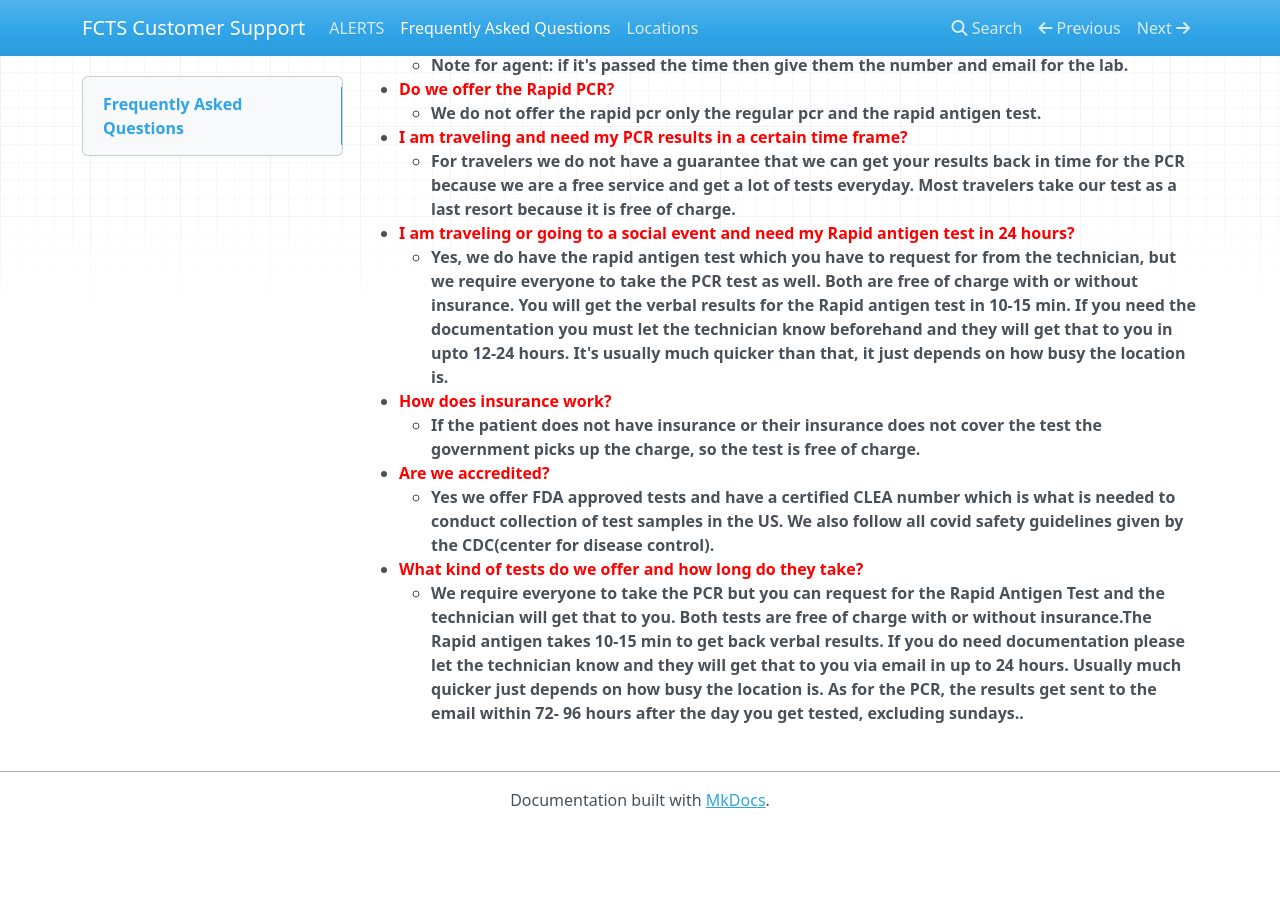
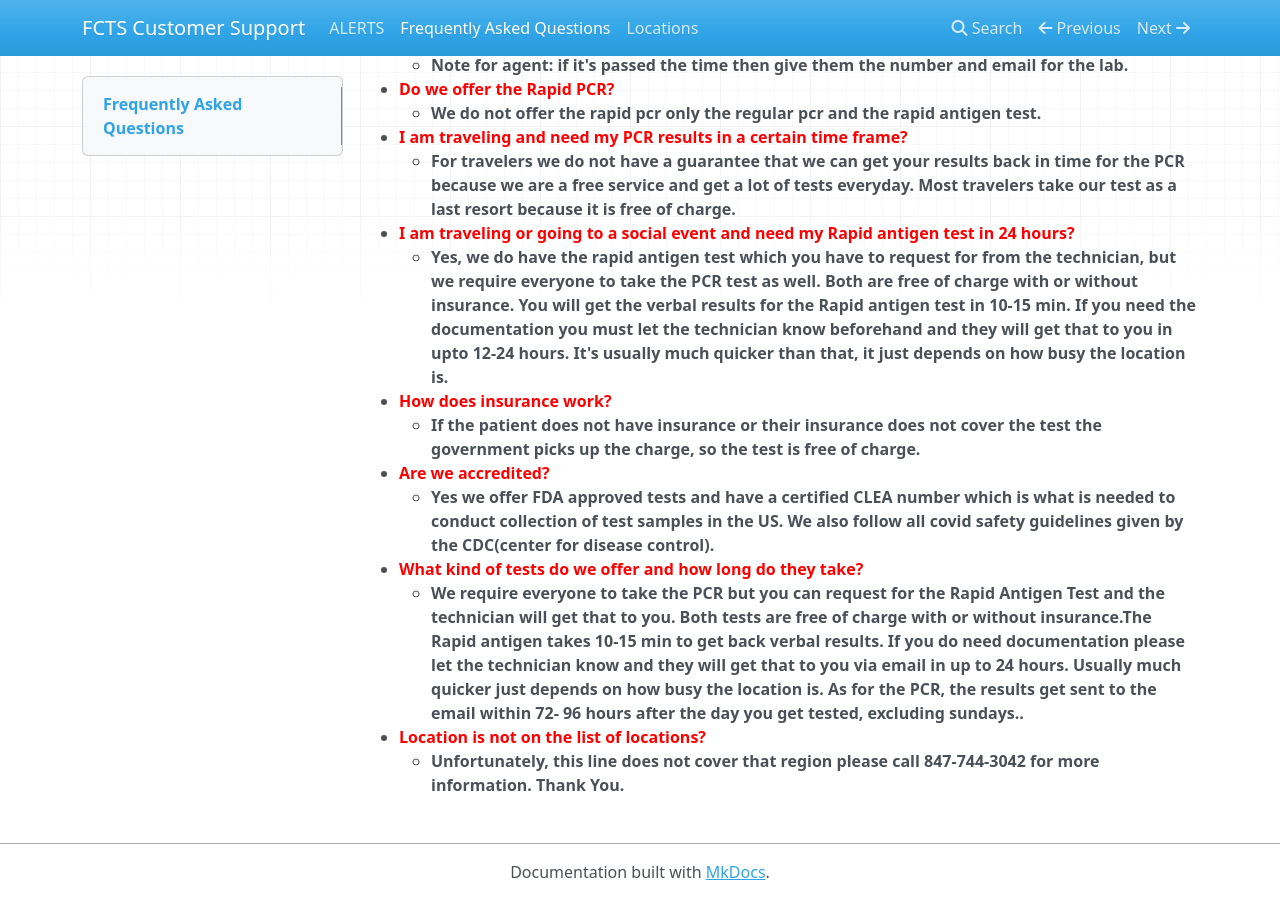
Before and after one commit to fcts000/fcts-cs-docs, an MkDocs documentation site: the page built from docs/faqs.md, in a window 1280 px wide and 900 px high, scrolled down 1473 px. Built offline with MkDocs 1.6.1, drawn with Linux system fonts in a browser that asks for light colours; nearby versions of some CDN libraries; before the commit the page ends 2301 px from its top, so only the background shows below that.

Commit message:
update faq page

```diff
--- a/docs/faqs.md
+++ b/docs/faqs.md
@@ -50,3 +50,5 @@
     * **Yes we offer FDA approved tests and have a certified CLEA number which is what is needed to conduct collection of test samples in the US. We also follow all covid safety guidelines given by the CDC(center for disease control).**
 * **<font color="red">What kind of tests do we offer and how long do they take?</font>**
     * **We require everyone to take the PCR but you can request for the Rapid Antigen Test and the technician will get that to you. Both tests are free of charge with or without insurance.The Rapid antigen takes 10-15 min to get back verbal results. If you do need documentation please let the technician know and they will get that to you via email in up to 24 hours. Usually much quicker just depends on how busy the location is. As for the PCR, the results get sent to the email within 72- 96 hours after the day you get tested, excluding sundays..**
+* **<font color="red">Location is not on the list of locations?</font>**
+    * **Unfortunately, this line does not cover that region please call 847-744-3042 for more information. Thank You.**
```
